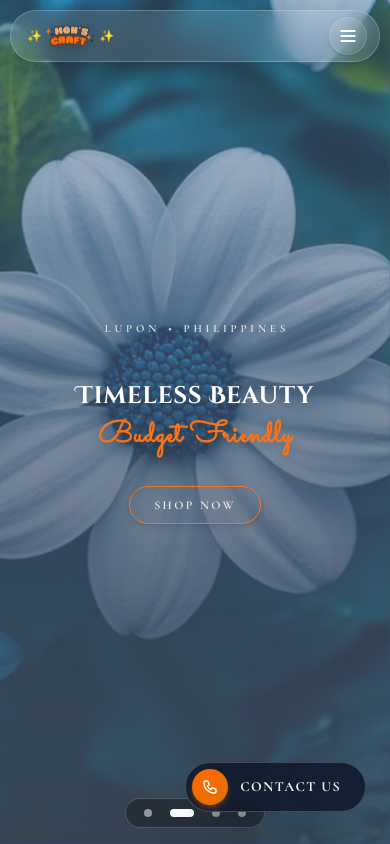
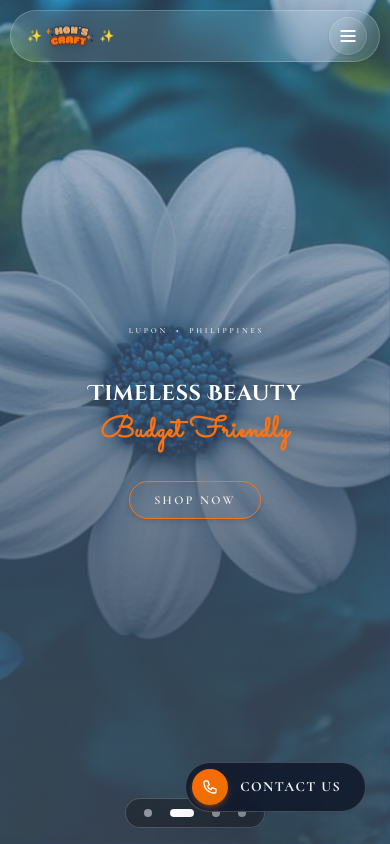
Before and after one commit to LaurenJaySenajonon/flower-shop-website, a Next.js app: page / in a window 390 px wide. Shown: the top 844 px of the page. Built offline with nearby package versions, Linux system fonts and the light colour scheme; a web font is replaced by a local one.

Commit message:
Update website

```diff
--- a/src/components/Hero.js
+++ b/src/components/Hero.js
@@ -13,17 +13,17 @@ export default function Hero() {
       <div className="relative z-10 flex flex-col items-center justify-center text-center px-4 sm:px-6 md:px-8 w-full max-w-6xl mx-auto my-auto">
         <div className="flex flex-col items-center justify-center w-full">
           {/* Subtitle / Location Tag */}
-          <p className="font-[family-name:var(--font-cormorant)] flex items-center justify-center text-center w-full text-[11px] sm:text-xs md:text-sm lg:text-base text-[#efe9e5] font-semibold tracking-[0.35em] sm:tracking-[0.4em] uppercase mb-4 sm:mb-6 md:mb-8 drop-shadow-md pl-[0.35em] sm:pl-[0.4em]">
+          <p className="font-[family-name:var(--font-cormorant)] flex items-center justify-center text-center w-full text-[2vw] sm:text-xs md:text-sm lg:text-base text-[#efe9e5] font-semibold tracking-[0.35em] sm:tracking-[0.4em] uppercase mb-4 sm:mb-6 md:mb-8 drop-shadow-md pl-[0.35em] sm:pl-[0.4em]">
             LUPON <span className="text-[#efe9e5] mx-2 sm:mx-3">•</span> PHILIPPINES
           </p>
 
           {/* Main Headline - Cinzel Decorative */}
-          <h1 className="font-[family-name:var(--font-cinzel)] text-2xl xs:text-3xl sm:text-5xl md:text-6xl lg:text-7xl xl:text-8xl 2xl:text-[92px] text-white font-bold drop-shadow-lg leading-[1.25] tracking-wide select-none mt-7">
+          <h1 className="font-[family-name:var(--font-cinzel)] text-[5.5vw] xs:text-[6vw] sm:text-5xl md:text-6xl lg:text-7xl xl:text-8xl 2xl:text-[92px] text-white font-bold drop-shadow-lg leading-[1.25] tracking-wide select-none mt-7">
             Timeless Beauty
           </h1>
 
           {/* Cursive Sub-headline - Sacramento */}
-          <h2 className="font-[family-name:var(--font-sacramento)] mt-2 sm:mt-3 md:mt-4 lg:mt-6 text-3xl xs:text-4xl sm:text-6xl md:text-7xl lg:text-8xl xl:text-[105px] 2xl:text-[115px] text-[#f97316] font-bold drop-shadow-lg leading-[1.15] tracking-wide select-none">
+          <h2 className="font-[family-name:var(--font-sacramento)] mt-2 sm:mt-3 md:mt-4 lg:mt-6 text-[7.5vw] xs:text-[8vw] sm:text-6xl md:text-7xl lg:text-8xl xl:text-[105px] 2xl:text-[115px] text-[#f97316] font-bold drop-shadow-lg leading-[1.15] tracking-wide select-none">
             Budget Friendly
           </h2>
         </div>
```
